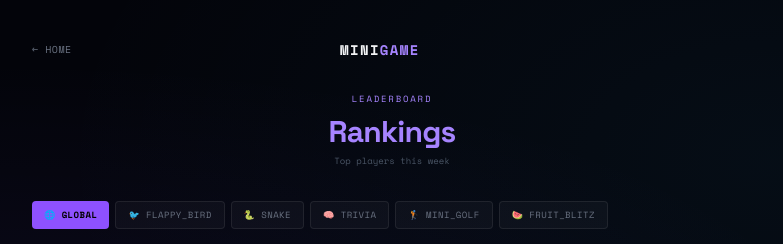
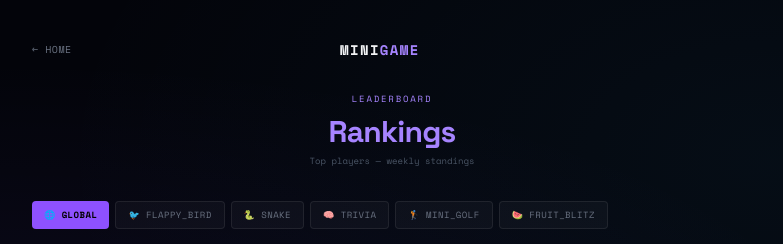
Before and after one commit to BernardOnuh/minigames, a Next.js app: page /leaderboard in a window 1280 px wide. Shown: the top 244 px of the page, without its empty margins (248-1031 px from the left). Built offline with nearby package versions, Linux system fonts and the light colour scheme; no server answers; the database is empty.

Commit message:
leaderboard: update subtitle text

```diff
--- a/app/leaderboard/page.tsx
+++ b/app/leaderboard/page.tsx
@@ -108,7 +108,7 @@ export default function LeaderboardPage() {
           <h1 className="text-2xl sm:text-3xl font-black tracking-tight">
             <span className="text-violet-400">Rankings</span>
           </h1>
-          <p className="font-mono-arc text-[9px] text-gray-600 mt-1">Top players this week</p>
+          <p className="font-mono-arc text-[9px] text-gray-600 mt-1">Top players — weekly standings</p>
         </div>
 
         {/* Tabs */}
```
